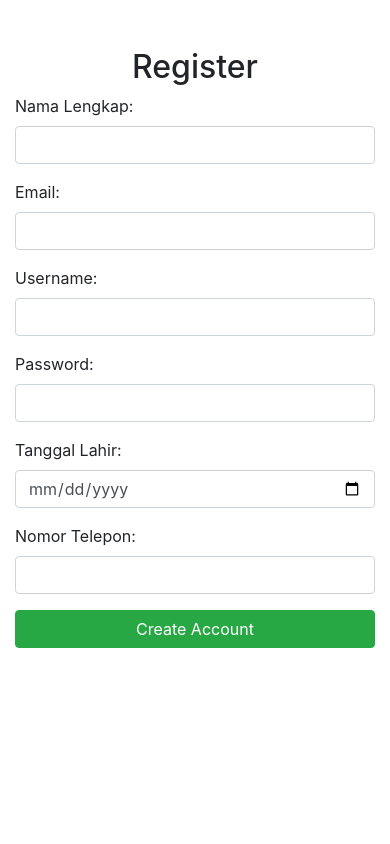
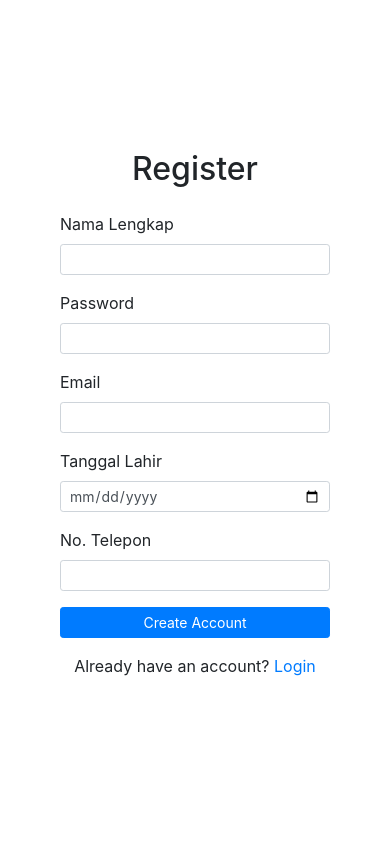
Before and after one commit to flcianat/restaurant-website, a Flask app: page /register in a window 390 px wide. Run offline with Flask 3, Linux system fonts and the light colour scheme; some libraries are stand-ins or nearby versions.

Commit message:
api login regis

```diff
--- a/app.py
+++ b/app.py
@@ -2,7 +2,9 @@ from flask import Flask, render_template, request, redirect, session, url_for
 import pymysql.cursors, os
 import datetime
 from flask import jsonify
-
+import uuid
+import secrets
+import string
 
 application = Flask(__name__)
 
@@ -13,7 +15,7 @@ application.secret_key = "your_secret_key_here"
 #fungsi koneksi ke basis data
 def openDb():
     global conn, cursor
-    conn = pymysql.connect(db="db_pegawai", user="root", passwd="",host="localhost",port=3306,autocommit=True)
+    conn = pymysql.connect(db="db_perpus", user="root", passwd="",host="localhost",port=3306,autocommit=True)
     cursor = conn.cursor()
 
 #fungsi menutup koneksi
@@ -35,49 +37,75 @@ books = [
     {"id": 3, "title": "To Kill a Mockingbird", "author": "Harper Lee", "year": 1960,"stock":2}
 ]
 
+
+def generate_id(cursor):
+    while True:
+        # Generate a random combination of letters and numbers with a length of 5 characters
+        random_combination = ''.join(secrets.choice(string.ascii_letters + string.digits) for _ in range(5))
+        cursor.execute('SELECT COUNT(*) FROM anggota WHERE id=%s', (random_combination,))
+        count = cursor.fetchone()[0]
+        if count == 0:
+            return random_combination
+
 @application.route('/login', methods=['GET','POST'])
 def login():
     if request.method == "POST":
-        username = request.form["username"]
+        email = request.form["email"]
         password = request.form["password"]
-        if username == "admin" and password == "passadmin":
+
+        openDb()
+
+        if email == "admin@gmail.com" and password == "admin123":
             session["logged_in"] = True
-            session["username"] = username
+            session["email"] = email
             return redirect(url_for("admin"))
-        elif username in users and users[username] == password:
-            session["logged_in"] = True
-            session["username"] = username
-            return redirect(url_for("user"))
+
+        cursor.execute('SELECT * FROM anggota WHERE email=%s AND password=%s', (email, password))
+        user = cursor.fetchone()
+
+        if user:
+            session['logged_in'] = user[0]
+            session['email'] = user[1]
+            return redirect(url_for('user'))
         else:
+            closeDb()
             return render_template("index.html", message="Invalid username or password.")
     return render_template("index.html")
 
-
-@application.route('/register', methods=['GET','POST'])
+@application.route('/register', methods=['GET', 'POST'])
 def register():
     if request.method == "POST":
-        username = request.form["username"]
+        fullname = request.form["fullname"]
         password = request.form["password"]
-        if username in users and users[username] == password:
-            session["logged_in"] = True
-            session["username"] = username
-            return redirect(url_for("dashboard"))
+        email = request.form["email"]
+        born = request.form["born"]
+        phonenumber = request.form["phonenumber"]
+        status = "Active"
+
+        openDb()
+        id = generate_id(cursor)
+        sql = "INSERT INTO anggota (fullname, password, email, born, phonenumber, status, id) VALUES (%s, %s,%s, %s, %s, %s,%s)"
+        val = (fullname, password, email, born, phonenumber, status, id)
+        cursor.execute(sql, val)
+        conn.commit()
+        closeDb()
+        return redirect(url_for('user'))
     return render_template("register.html")
 
 
 @application.route("/admin")
 def admin():
     if "logged_in" in session and session["logged_in"]:
-        return render_template("admin.html", username=session["username"], books=books)
+        return render_template("admin.html", email=session["email"], books=books)
     else:
         return redirect(url_for("index"))
 
 @application.route("/user")
 def user():
     if "logged_in" in session and session["logged_in"]:
-        return render_template("user.html", username=session["username"], books=books)
+        return render_template("user.html", email=session["email"], books=books)
     else:
-        return redirect(url_for("index"))
+        return redirect(url_for("login"))
 
 @application.route("/buku")
 def buku():
@@ -197,34 +225,33 @@ def tambah():
     generated_nik = generate_nik()  # Memanggil fungsi untuk mendapatkan NIK otomatis
 
     if request.method == 'POST':
-        nik = request.form['nik']
-        nama = request.form['nama']
-        alamat = request.form['alamat']
-        tgllahir = request.form['tgllahir']
-        jeniskelamin = request.form['jeniskelamin']
-        status = request.form['status']
-        gaji = request.form['gaji']
-        foto = request.form['nik']
+        fullname = request.form["fullname"]
+        password = request.form["password"]
+        email = request.form["email"]
+        born = request.form["born"]
+        phonenumber = request.form["phonenumber"]
+        status = "Active"
 
-        # Pastikan direktori upload ada
-        if not os.path.exists(UPLOAD_FOLDER):
-            os.makedirs(UPLOAD_FOLDER)
+        # # Pastikan direktori upload ada
+        # if not os.path.exists(UPLOAD_FOLDER):
+        #     os.makedirs(UPLOAD_FOLDER)
 
-        # Simpan foto dengan nama NIK
-        if 'foto' in request.files:
-            foto = request.files['foto']
-            if foto.filename != '':
-                foto.save(os.path.join(application.config['UPLOAD_FOLDER'], f"{nik}.jpg"))
+        # # Simpan foto dengan nama NIK
+        # if 'foto' in request.files:
+        #     foto = request.files['foto']
+        #     if foto.filename != '':
+        #         foto.save(os.path.join(application.config['UPLOAD_FOLDER'], f"{nik}.jpg"))
 
         openDb()
-        sql = "INSERT INTO pegawai (nik,nama,alamat,tgllahir,jeniskelamin,status,gaji,foto) VALUES (%s, %s, %s, %s, %s, %s, %s, %s)"
-        val = (nik,nama,alamat,tgllahir,jeniskelamin,status,gaji,foto)
+        id = generate_id(cursor)
+        sql = "INSERT INTO anggota (fullname, password, email, born, phonenumber, status, id) VALUES (%s, %s,%s, %s, %s, %s,%s)"
+        val = (fullname, password, email, born, phonenumber, status, id)
         cursor.execute(sql, val)
         conn.commit()
         closeDb()
-        return redirect(url_for('index'))
+        return redirect(url_for('admin'))
     else:
-        return render_template('tambah.html', nik=generated_nik)  # Mengirimkan NIK otomatis ke template
+        return render_template('tambah.html')  # Mengirimkan NIK otomatis ke template
 
 #fungsi view edit() untuk form edit data
 @application.route('/edit/<nik>', methods=['GET','POST'])
@@ -286,7 +313,7 @@ def get_employee_data(nik):
     connection = pymysql.connect(host='localhost',
                                  user='root',
                                  password='',  # Password Anda (jika ada)
-                                 db='db_pegawai',
+                                 db='db_perpus',
                                  charset='utf8mb4',
                                  cursorclass=pymysql.cursors.DictCursor)
 
--- a/templates/admin.html
+++ b/templates/admin.html
@@ -99,7 +99,7 @@
                 style="width: 40px"
                 alt="Avatar"
               />
-              <p class="mr-3">{{ username }}</p>
+              <p class="mr-3">{{ email }}</p>
             </div>
             <a href="{{ url_for('logout') }}" class="btn btn-danger">Logout</a>
           </div>
--- a/templates/register.html
+++ b/templates/register.html
@@ -9,79 +9,104 @@
       href="https://stackpath.bootstrapcdn.com/bootstrap/4.3.1/css/bootstrap.min.css"
       rel="stylesheet"
     />
+    <style>
+      body,
+      html {
+        height: 100%;
+      }
+      .image-column {
+        display: flex;
+        align-items: center;
+        justify-content: center;
+        height: 100%;
+      }
+      .image-column img {
+        max-width: 100%;
+        max-height: 100%;
+        object-fit: contain;
+      }
+    </style>
   </head>
   <body>
-    <div class="container mt-5">
-      <div class="row justify-content-center">
-        <div class="col-md-6 col-lg-4">
-          <h2 class="text-center">Register</h2>
-          <form action="/register" method="post">
+    <div class="container-fluid h-100">
+      <div class="row h-100">
+        <!-- Image Column -->
+        <div class="col-md-6 d-none d-md-flex image-column">
+          <img
+            src="https://img.freepik.com/free-vector/people-library-flat-vector-illustration_74855-6607.jpg"
+            alt="Library Image"
+          />
+        </div>
+        <!-- Form Column -->
+        <div class="col-md-6 d-flex align-items-center justify-content-center">
+          <div class="w-75">
+            <h2 class="mb-4 text-center">Register</h2>
+            <form method="post">
               <div class="form-group">
-              <label for="nama">Nama Lengkap:</label>
+                <label for="nama">Nama Lengkap</label>
                 <input
                   type="text"
-                class="form-control"
-                id="nama"
-                name="nama"
+                  class="form-control form-control-sm"
+                  id="fullname"
+                  name="fullname"
                   required
                 />
               </div>
+
               <div class="form-group">
-              <label for="email">Email:</label>
-              <input
-                type="email"
-                class="form-control"
-                id="email"
-                name="email"
-                required
-              />
-            </div>
-            <div class="form-group">
-              <label for="username">Username:</label>
-              <input
-                type="text"
-                class="form-control"
-                id="username"
-                name="username"
-                required
-              />
-            </div>
-            <div class="form-group">
-              <label for="password">Password:</label>
+                <label for="password">Password</label>
                 <input
                   type="password"
-                class="form-control"
+                  class="form-control form-control-sm"
                   id="password"
                   name="password"
                   required
                 />
               </div>
               <div class="form-group">
-              <label for="tanggal_lahir">Tanggal Lahir:</label>
+                <label for="email">Email</label>
+                <input
+                  type="email"
+                  class="form-control form-control-sm"
+                  id="email"
+                  name="email"
+                  required
+                />
+              </div>
+              <div class="form-row">
+                <div class="form-group col-md-6">
+                  <label for="tanggal_lahir">Tanggal Lahir</label>
                   <input
                     type="date"
-                class="form-control"
-                id="tanggal_lahir"
-                name="tanggal_lahir"
+                    class="form-control form-control-sm"
+                    id="born"
+                    name="born"
+                    required
                   />
                 </div>
-            <div class="form-group">
-              <label for="no_telp">Nomor Telepon:</label>
+                <div class="form-group col-md-6">
+                  <label for="notelp">No. Telepon</label>
                   <input
                     type="text"
-                class="form-control"
-                id="no_telp"
-                name="no_telp"
+                    class="form-control form-control-sm"
+                    id="phonenumber"
+                    name="phonenumber"
+                    required
                   />
                 </div>
-            <button type="submit" class="btn btn-success btn-block">
+              </div>
+
+              <button type="submit" class="btn btn-primary btn-block btn-sm">
                 Create Account
               </button>
+              <p class="text-center mt-3">
+                Already have an account? <a href="login">Login</a>
+              </p>
             </form>
           </div>
         </div>
       </div>
-
+    </div>
     <!-- Bootstrap JS and dependencies -->
     <script src="https://code.jquery.com/jquery-3.3.1.slim.min.js"></script>
     <script src="https://cdnjs.cloudflare.com/ajax/libs/popper.js/1.14.7/umd/popper.min.js"></script>
--- a/templates/user.html
+++ b/templates/user.html
@@ -94,12 +94,12 @@
           <div class="d-flex justify-content-between align-items-center">
             <div class="d-flex align-items-center">
               <img
-                src="https://mdbcdn.b-cdn.net/img/new/avatars/8.webp"
+                src="https://encrypted-tbn0.gstatic.com/images?q=tbn:ANd9GcS_92TAdobfACxNJCbEwaxI_7e9LEv7EqpPT33L5aZViQ&s"
                 class="rounded-circle mr-2"
                 style="width: 40px"
                 alt="Avatar"
               />
-              <p class="mr-3">{{ username }}</p>
+              <p class="mr-3 mt-3">{{ email }}</p>
             </div>
             <a href="{{ url_for('logout') }}" class="btn btn-danger">Logout</a>
           </div>
@@ -166,7 +166,7 @@
               aria-labelledby="dashboard"
             >
               <div>
-                <h2>Welcome, {{ username }}!</h2>
+                <h2>Welcome, {{ email }}!</h2>
                 <div class="row">
                   <div class="col-md-6">
                     <div class="card bg-info text-white">
```
Also changed, not shown: templates/index.html (+40 -17 lines), static/foto/images.png (added), static/foto/library.avif (added). Lines whose indentation alone changed are shown as unchanged.
